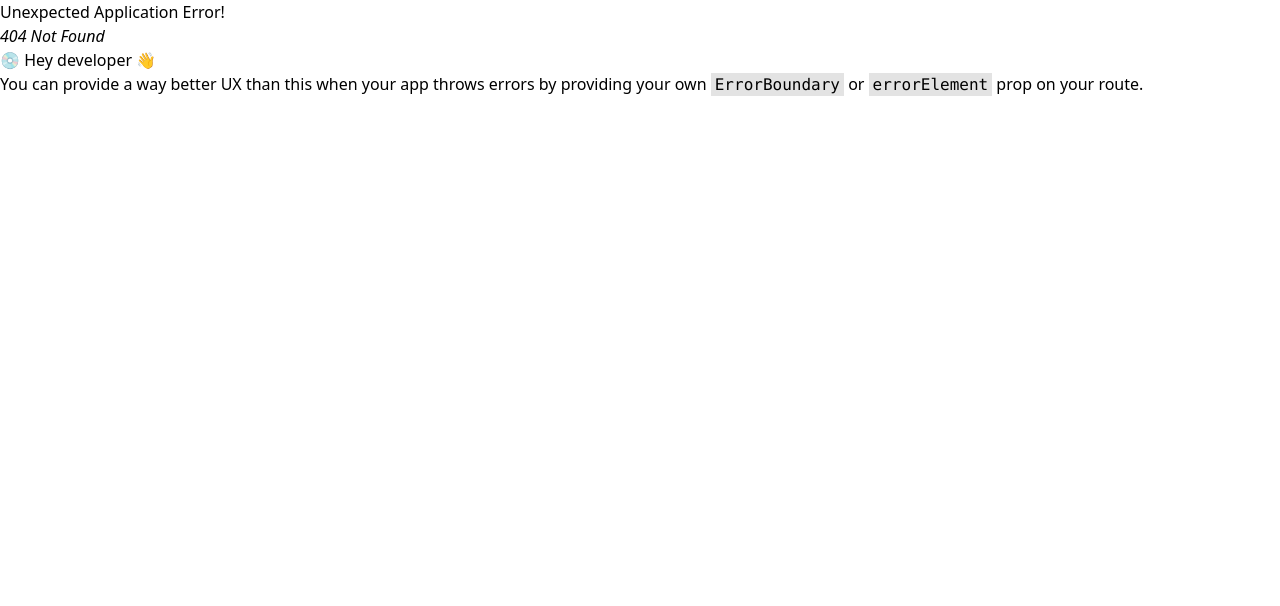
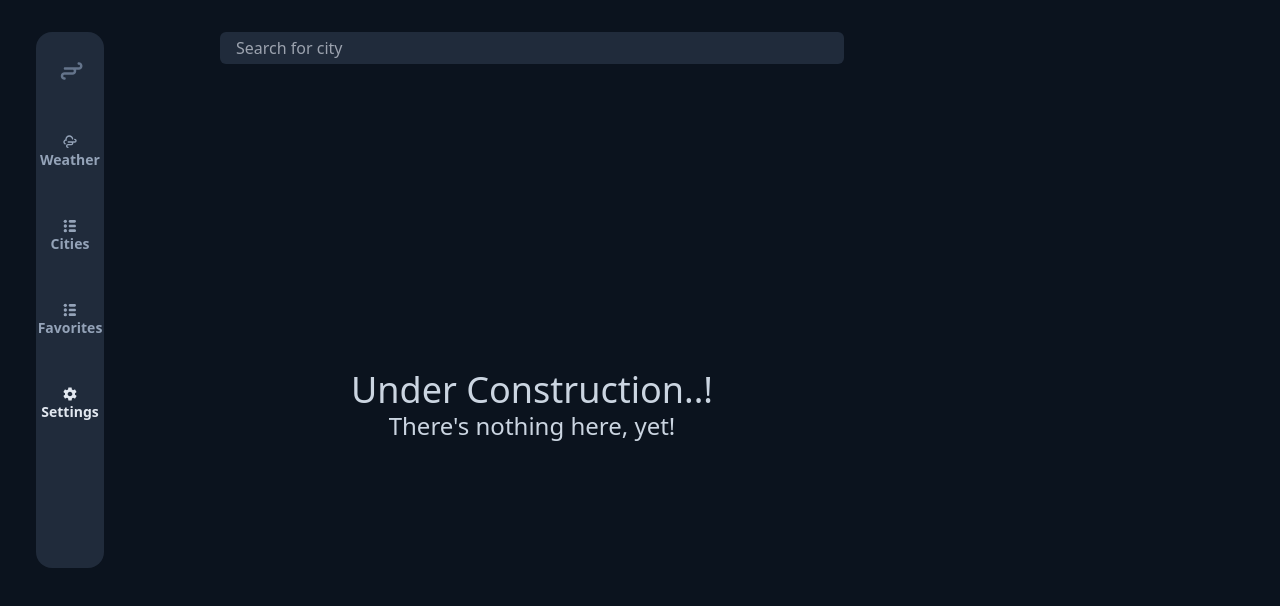
Before and after one commit to RajaIrfan031/Weatherer, a React (Create React App) app: page /settingspage in a window 1280 px wide. Before the commit this address had no page. Shown: the top 606 px of the page. Built offline with nearby package versions, Linux system fonts and the light colour scheme.

Commit message:
Settings page banner

```diff
--- a/public/index.html
+++ b/public/index.html
@@ -24,7 +24,7 @@
       work correctly both with client-side routing and a non-root public URL.
       Learn how to configure a non-root public URL by running `npm run build`.
     -->
-    <title>Weather-er || The weather app.</title>
+    <title>Weather-er || The weather app</title>
   </head>
   <body>
     <noscript>You need to enable JavaScript to run this app.</noscript>
--- a/src/App.js
+++ b/src/App.js
@@ -8,6 +8,7 @@ import CitiesPage from './Pages/CitiesPage';
 import RootLayout from './Pages/RootLayout';
 import FavoritesPage from './Pages/FavoritesPage';
 import SearchPage from './Pages/SearchPage';
+import SettingsPage from './Pages/SettingsPage';
 
 function App() {
 
@@ -19,6 +20,7 @@ function App() {
       <Route path="/citiespage" element ={<CitiesPage />}></Route>
       <Route path="/favoritespage" element ={<FavoritesPage />}></Route>
       <Route path="/searchpage" element ={<SearchPage />}></Route>
+      <Route path="/settingspage" element ={<SettingsPage />}></Route>
     </Route>
   ))
 
--- /dev/null
+++ b/src/Pages/SettingsPage.jsx
@@ -0,0 +1,29 @@
+import React from "react";
+import { Provider } from "react-redux";
+import store from "../redux/store";
+import Sidebar from "../components/Sidebar";
+import GetInput from "../components/search/GetInput";
+
+const SettingsPage = () =>{
+
+    return(
+        <Provider store={store} >
+          <div className="h-full w-full min-h-[screen] md:h-screen md:w-screen md:grid md:grid-cols-6 md:grid-flow-col bg-[#0B131E] gap-4">
+            <div className="col-span-1">
+              <Sidebar isOn={4}/>
+            </div>
+            <div className="col-span-3 md:p-1 p-8 md:pt-8  max-h-[90%] overflow-scroll no-scrollbar">
+              <GetInput />
+              <div className="flex flex-col w-full h-full items-center justify-center">
+                <p className="text-slate-300 text-4xl">Under Construction..!</p>
+                <p className="text-slate-300 text-2xl">There's nothing here, yet!</p>
+              </div>
+            </div>
+            <div className="col-span-2">
+            </div>
+          </div>
+        </Provider>
+      )
+}
+
+export default SettingsPage;
--- a/src/components/Sidebar.jsx
+++ b/src/components/Sidebar.jsx
@@ -25,7 +25,7 @@ const Sidebar = ({ isOn}) =>{
                             <TiThList className="self-center"/>
                             <p className="font-semibold sm:text-sm text-xs self-center">Favorites</p>
                         </li>
-                        <li className={isOn === 4 ? "flex flex-col my-4 w-full cursor-pointer p-2 text-slate-200 hover:text-slate-400" : "flex flex-col my-4 w-full cursor-pointer p-2 hover:text-slate-400" }>
+                        <li onClick={()=>navigate('/settingspage')} className={isOn === 4 ? "flex flex-col my-4 w-full cursor-pointer p-2 text-slate-200 hover:text-slate-400" : "flex flex-col my-4 w-full cursor-pointer p-2 hover:text-slate-400" }>
                             <IoMdSettings  className="self-center"/>
                             <p className="font-semibold sm:text-sm text-xs self-center">Settings</p>
                         </li>
```
Also changed, not shown: 2 other files (tests, documents, lock files or other folders).
